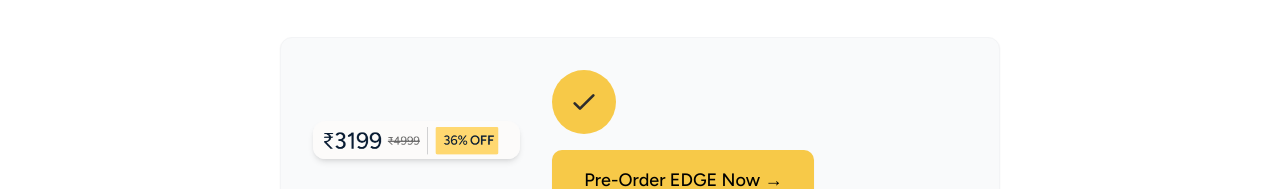
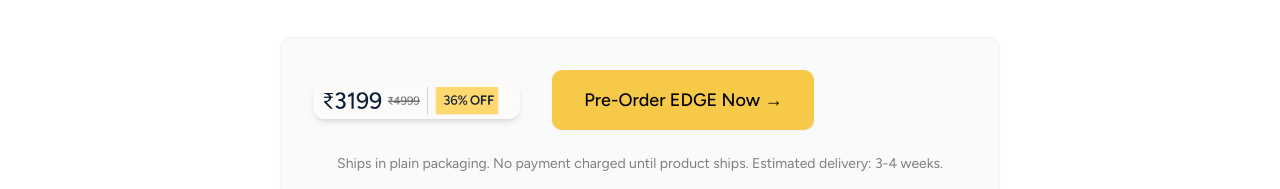
Before and after one commit to sujoymukerjiMM/edge-luxe-lifestyle, a React (Vite) app: page / in a window 1280 px wide. Shown: the part 6919-7108 px from the top of the page. Built offline with nearby package versions, Linux system fonts and the light colour scheme.

Commit message:
Remove pricing and tick mark
Remove pricing information and tick mark from the landing page. Also, fix the alignment of the main CTA.

```diff
--- a/src/components/PreOrder.tsx
+++ b/src/components/PreOrder.tsx
@@ -32,12 +32,6 @@ export default function PreOrder() {
 
               {/* CTA */}
               <div className="w-full md:w-2/3 flex flex-col items-center md:items-start">
-                <div className="w-16 h-16 bg-yellow rounded-full flex items-center justify-center mb-4">
-                  <svg className="w-8 h-8" fill="none" viewBox="0 0 24 24" stroke="currentColor">
-                    <path strokeLinecap="round" strokeLinejoin="round" strokeWidth={2} d="M5 13l4 4L19 7" />
-                  </svg>
-                </div>
-
                 <a href="#" className="btn-primary text-lg px-8 py-4 shine-effect w-full md:w-auto">
                   Pre-Order EDGE Now →
                 </a>
--- a/src/components/StickyButton.tsx
+++ b/src/components/StickyButton.tsx
@@ -47,12 +47,6 @@ export default function StickyButton() {
               />
             </div>
 
-            <div className="hidden md:flex items-center">
-              <div className="font-bold">₹3199</div>
-              <div className="text-xs text-charcoal/60 line-through ml-1">₹4999</div>
-              <div className="bg-yellow-300 text-xs text-charcoal font-semibold px-2 py-0.5 rounded ml-1">36% OFF</div>
-            </div>
-
             <a href="#preorder" className="btn-primary">
               Pre-Order EDGE Now →
             </a>
```
